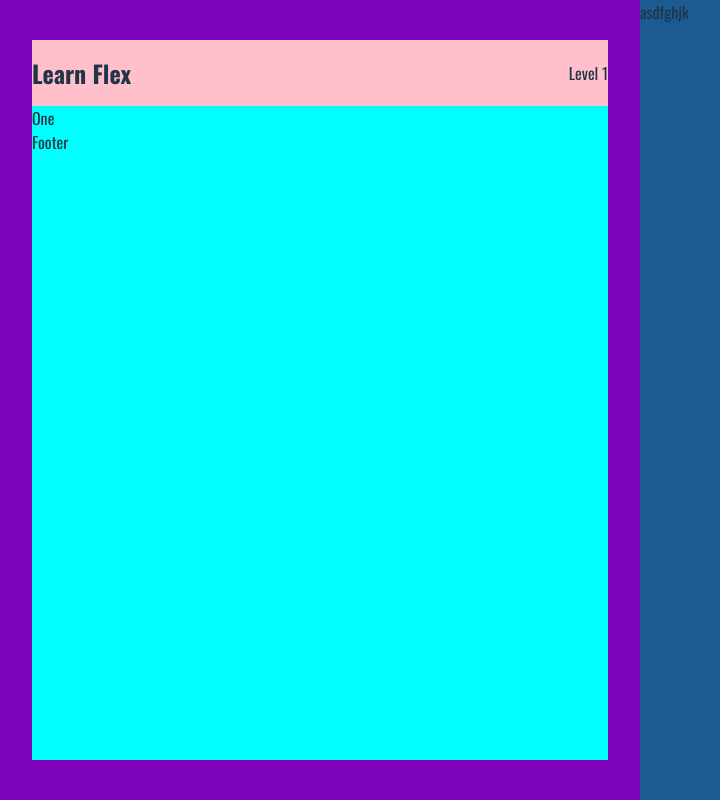
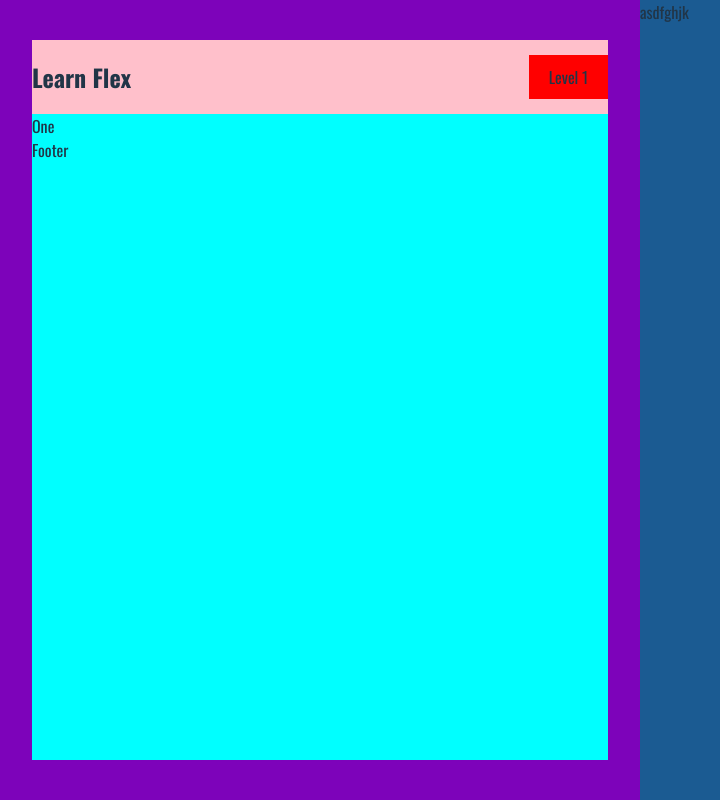
Before and after one commit to isaacetor/Learn-flex-game, a React (Vite) app: page / in a window 1280 px wide. Shown: the whole page, without its empty margins (0-720 px from the left). Built offline with nearby package versions, Linux system fonts and the light colour scheme.

Commit message:
creating a css base game

```diff
--- a/src/blocks/common/Header.tsx
+++ b/src/blocks/common/Header.tsx
@@ -16,7 +16,10 @@ const Header = () => {
 
 export default Header;
 
-const Levels = styled.div``;
+const Levels = styled.div`
+  padding: 10px 20px;
+  background-color: red;
+`;
 const Logo = styled.h2`
   margin: 0;
 `;
@@ -28,4 +31,10 @@ const Wrapper = styled.div`
   display: flex;
   justify-content: space-between;
   align-items: center;
+
+  @media not all and (min-width: 890px) {
+    padding: 10px 0 10px 0;
+    flex-direction: column;
+    gap: 5px;
+  }
 `;
```
